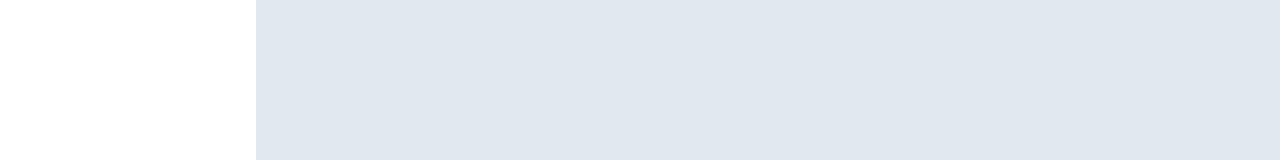
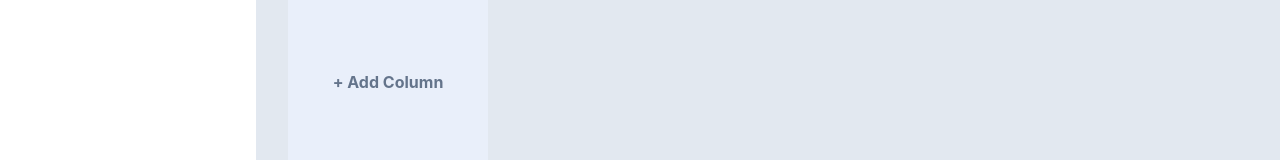
Before and after one commit to riiyaa/React-Project, a React (Create React App) app in the folder kanban-react/: page / in a window 1280 px wide. Shown: the part 338-498 px from the top of the page. Built offline with nearby package versions, Linux system fonts and the light colour scheme.

Commit message:
add UI of aldd Column

```diff
--- /dev/null
+++ b/kanban-react/src/components/Column/Column.js
@@ -0,0 +1,25 @@
+import { useDispatch } from "react-redux";
+import "./Column.scss"
+import React from 'react'
+import { isShowModal } from "../../Content/modal/modalSlice";
+import Forms from "../Forms/Forms";
+
+function Column() {
+
+  const dispatch = useDispatch();
+
+  const showAddColumnModal=()=>{
+    dispatch(isShowModal('addColumn'))
+  }
+
+  return (
+    <div>
+      <label htmlFor="my_modal_6" className="column" onClick={showAddColumnModal}>
+        <span className="text-base text-slate-500 font-bold">+ Add Column </span>
+      </label>
+      <Forms />
+    </div>
+  )
+}
+
+export default Column
--- /dev/null
+++ b/kanban-react/src/components/Column/Column.scss
@@ -0,0 +1,10 @@
+.column{
+    display: flex;
+    align-items: center;
+    justify-content: center;
+    width: 200px;
+    height: calc(100vh - 200px);
+    border-radius: 15px;
+    background-color: rgb(233 239 250/1);
+    cursor: pointer;
+}
--- a/kanban-react/src/components/Forms/Forms.js
+++ b/kanban-react/src/components/Forms/Forms.js
@@ -9,16 +9,12 @@ import { isShowModal } from "../../Content/modal/modalSlice";
 function Forms() {
   const  showModal  = useSelector((state) => state.showModal);
   const boards = useSelector(state => state.boards);
+  const boardName = useSelector(state => state.singleBoard);
   const closeRef = useRef();
-
-  useEffect(() => {
-    setName('')
-    // console.log(name);
-  }, []);
 
   const [name, setName] = useState("");
   const dispatch = useDispatch();
-  const insertBoard = (event) => {
+  const insertBoard = () => {
     if (name !== "") {
       dispatch(addBoard(name));
       dispatch(isShowModal(''));
@@ -110,6 +106,51 @@ function Forms() {
           </div>
         </div>
       )}
+      {showModal==='addColumn' &&
+      <div>
+      <input
+        type="checkbox"
+        id="my_modal_6"
+        className="modal-toggle"
+        ref={closeRef}
+      />
+      <div className="modal">
+        <div className="modal-box">
+          <h1 className="font-bold text-2xl mb-2">Edit Board</h1>
+          <p className="font-bold text-slate-500">Board Name</p>
+          <input
+            type="text"
+            placeholder="Board Name"
+            className="input border-slate-500 w-full max-w-xs h-9 outline-none"
+            value={boardName}
+            onChange={(e) => {
+
+            }}
+          />
+          <br/>
+          <br/>
+          <br/>
+          <p className="font-bold text-slate-500">Board Columns</p>
+          <div>
+            <input
+              type="text"
+              placeholder="Board Name"
+              className="input border-slate-500 w-full max-w-xs h-9 outline-none"
+              onChange={(e) => {
+
+              }}
+            />
+          </div>
+            <div  className="btn block flex items-center themeBackground font-bold minH20 h-8 rounded-3xl mt-2 mx-3 mb-4">
+              Add New Column!
+            </div>
+            <label htmlFor="my_modal_6" className="btn bg-slate-400 block flex items-center themeBackground minH20 h-8 rounded-3xl mt-4 mx-3 mb-2" >
+              Save Changes
+            </label>
+        </div>
+      </div>
+    </div>
+      }
     </>
   );
 }
--- a/kanban-react/src/components/Forms/Forms.scss
+++ b/kanban-react/src/components/Forms/Forms.scss
@@ -0,0 +1,13 @@
+.input:focus {
+    outline: none;
+}
+.themeBackground{
+    background-color: var(--primary);
+    color: white;
+}
+.themeBackground:hover{
+    background-color: var(--hoverPrimary);
+}
+.minH20{
+    min-height:20px ;
+}
--- a/kanban-react/src/components/dashboard/Dashboard.js
+++ b/kanban-react/src/components/dashboard/Dashboard.js
@@ -1,16 +1,19 @@
 import { useSelector } from "react-redux";
 import "./Dashboard.scss"
 import React from 'react'
+import Column from "../Column/Column";
+import Forms from "../Forms/Forms";
 
 function Dashboard() {
 
   const boardName = useSelector(state => state.singleBoard);
 
   return (
-    <div className=" bg-slate-200 h-full p-10">
-        <h1 className="text-2xl font-bold">{boardName}</h1>
-
-
+    <div className=" bg-slate-200 h-full p-8">
+        <h1 className="text-2xl font-bold mb-3">{boardName}</h1>
+        <div className="flex items-center">
+            <Column />
+        </div>
     </div>
   )
 }
```
